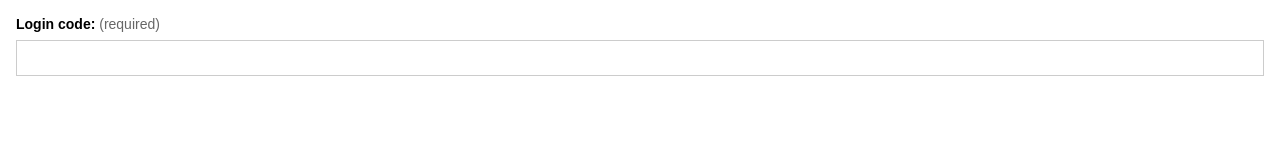
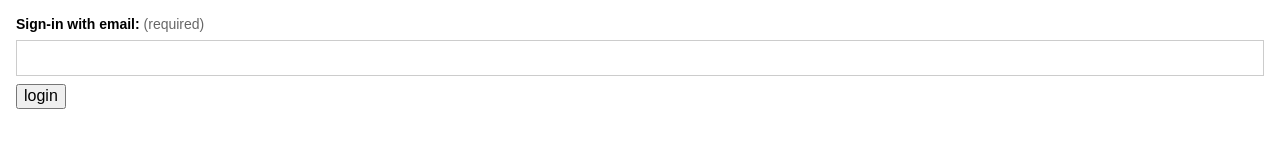
Before and after one commit to Leland-Kwong/decentralized, a React app: page / in a window 1280 px wide. Built offline with nearby package versions, Linux system fonts and the light colour scheme; no server answers.

Commit message:
move client code into "public" folder to make intentions more clear

```diff
--- a/index.html
+++ b/index.html
@@ -22,6 +22,6 @@
   </head>
   <body>
     <div id="App"></div>
-    <script src="./src/client/index.js"></script>
+    <script src="./src/public/client/index.js"></script>
   </body>
 </html>
--- a/src/client/auth.js
+++ b/src/public/client/auth.js
@@ -88,7 +88,7 @@ export const scheduleTokenRefresh = ({
   }
 };
 
-export const getAccessToken = (loginCode) => {
+export const requestAccessToken = (loginCode) => {
   const url = `${serverApiBaseRoute}/api/access-token/${loginCode}`;
   return fetch(url, {
     method: 'GET',
--- a/src/client/index.js
+++ b/src/public/client/index.js
@@ -2,7 +2,7 @@
 
 import React, { Component } from 'react';
 import { render } from 'react-dom';
-import { getAccessToken, scheduleTokenRefresh } from './auth';
+import { requestAccessToken, scheduleTokenRefresh } from './auth';
 import session from './session';
 
 const $App = document.querySelector('#App');
@@ -14,7 +14,9 @@ class LoginForm extends Component {
   }
 
   state = {
-    loginCode: ''
+    loginCode: '',
+    email: '',
+    loginRequested: false
   }
 
   componentDidMount() {
@@ -22,13 +24,26 @@ class LoginForm extends Component {
     if (token) {
       return this.props.onAuthorized({ token });
     }
+  }
+
+  handleSubmit = (e) => {
+    e.preventDefault();
+    const { loginCode } = this.state;
+    requestAccessToken(loginCode)
+      .catch(err => console.error(err))
+      .then(res => this.props.onAuthorized({ token: res.accessToken }));
+  }
+
+  handleLoginRequest = (e) => {
+    e.preventDefault();
+    this.setState({ loginRequested: true });
     fetch(`${apiBaseRoute}/login`, {
       method: 'post',
       headers: {
         'content-type': 'application/json'
       },
       body: JSON.stringify({
-        email: 'leland.kwong@gmail.com'
+        email: this.state.email
       })
     }).catch(err => {
       console.error(err);
@@ -36,20 +51,33 @@ class LoginForm extends Component {
       .then(res => console.log(res));
   }
 
-  handleSubmit = (e) => {
-    e.preventDefault();
-    const { loginCode } = this.state;
-    getAccessToken(loginCode)
-      .catch(err => console.error(err))
-      .then(res => this.props.onAuthorized({ token: res.accessToken }));
-  }
-
   setLoginCode = (e) => {
     this.setState({ loginCode: e.target.value });
   }
 
+  setEmail = (e) => {
+    this.setState({ email: e.target.value });
+  }
+
   render() {
+    if (!this.state.loginRequested) {
       return (
+        <form onSubmit={this.handleLoginRequest}>
+          <label htmlFor="name" className="f6 b db mb2">Sign-in with email: <span className="normal black-60">(required)</span></label>
+          <input
+            type='email'
+            autoComplete={'email'}
+            value={this.state.email}
+            onChange={this.setEmail}
+            className='input-reset ba b--black-20 pa2 mb2 db w-100'
+          />
+          <button>login</button>
+        </form>
+      );
+    }
+    return (
+      <div>
+        <div><strong>Email sent to {this.state.email}</strong></div>
         <form onSubmit={this.handleSubmit}>
           <label htmlFor="name" className="f6 b db mb2">Login code: <span className="normal black-60">(required)</span></label>
           <input
@@ -58,6 +86,7 @@ class LoginForm extends Component {
             className='input-reset ba b--black-20 pa2 mb2 db w-100'
           />
         </form>
+      </div>
     );
   }
 }
@@ -313,7 +342,7 @@ function startApp() {
       session.end();
       this.setState({ loggedIn: false });
       fetch(`${apiBaseRoute}/logout/${token}`, {
-        method: 'post',
+        method: 'POST',
         headers: {
           'content-type': 'application/json'
         }
--- a/src/server/socket.js
+++ b/src/server/socket.js
@@ -38,6 +38,7 @@ const normalizeGet = (data) => {
 const { dbBasePath: dbRoot } = require('./config');
 const path = require('path');
 const dbBasePath = ({ bucket }) => path.join(dbRoot, bucket);
+// NOTE: if we're running multiple instances, this allows us to guarantee uniqueness across processes.
 const logIdSeed = shortid.generate();
 const dbLog = {
   async addEntry({ bucket, key, actionType, value = '' }) {
```
Also changed, not shown: src/public/client/config.js (renamed from src/client/config.js), src/public/client/session.js (renamed from src/client/session.js). Lines whose indentation alone changed are shown as unchanged.
